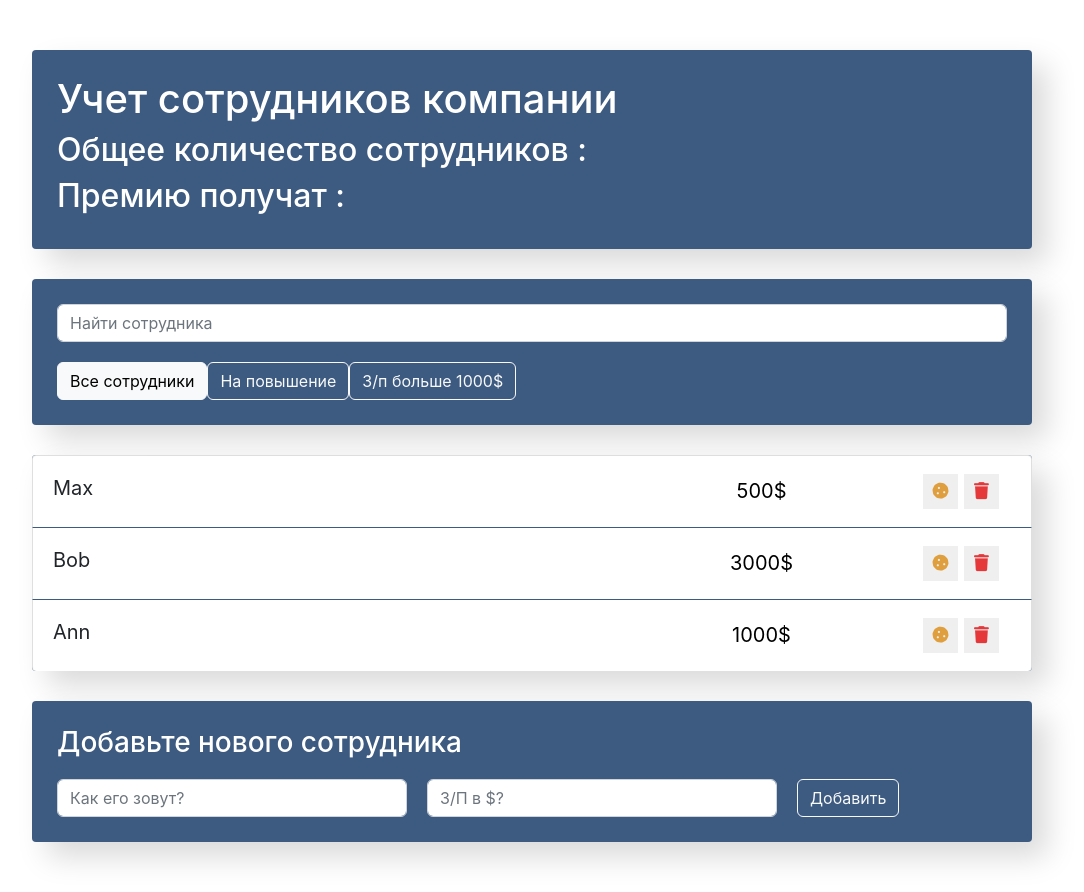
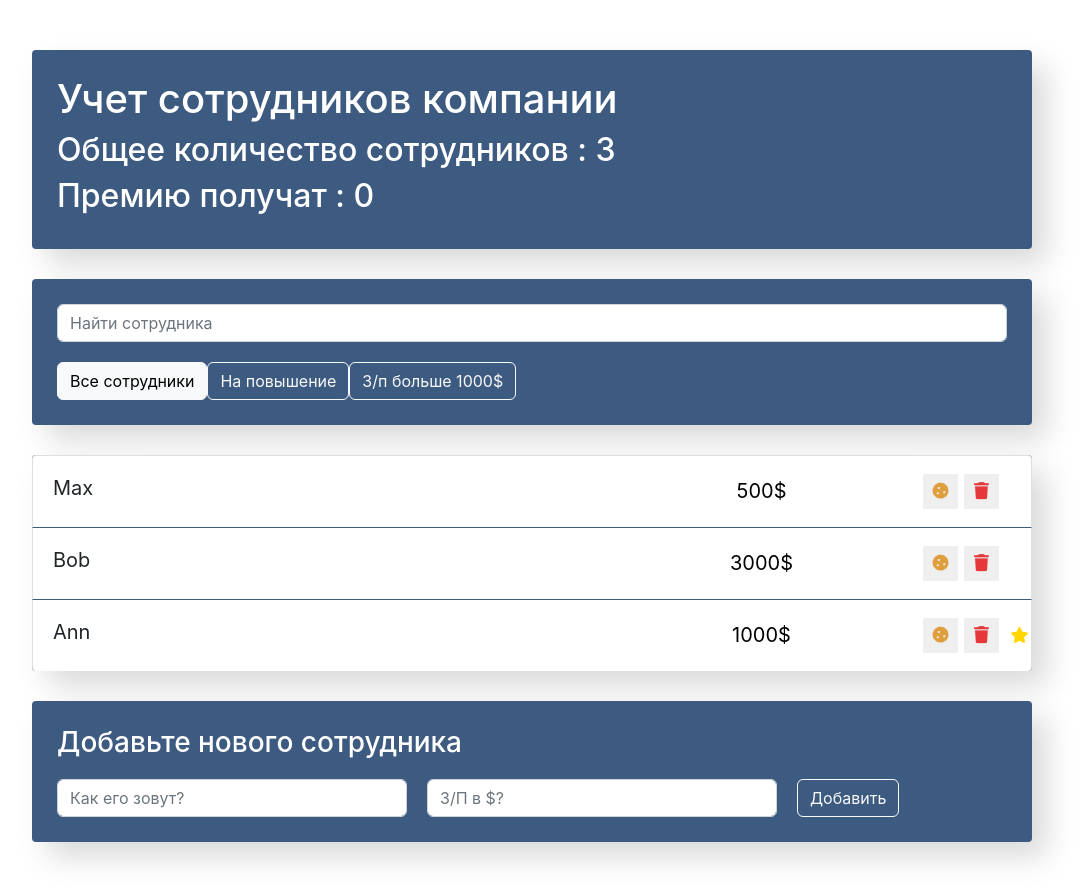
Before and after one commit to shastinmax/employees, a React (Create React App) app: page / in a window 1280 px wide. Shown: the whole page, without its empty margins (108-1192 px from the left). Built offline with nearby package versions, Linux system fonts and the light colour scheme.

Commit message:
add method onToggleProp

```diff
--- a/src/components/app-info/App-info.tsx
+++ b/src/components/app-info/App-info.tsx
@@ -1,10 +1,14 @@
 import style from './App-info.module.sass'
-export const AppInfo = ()=>{
+import {AppInfoProps} from "./types";
+
+export const AppInfo = (props: AppInfoProps) => {
+
+    const {allEmployees, allIncrease} = props
     return (
         <div className={style.appInfo}>
             <h1>Учет сотрудников компании</h1>
-            <h2>Общее количество сотрудников :</h2>
-            <h2>Премию получат :</h2>
+            <h2>Общее количество сотрудников : {allEmployees}</h2>
+            <h2>Премию получат : {allIncrease}</h2>
         </div>
     )
 }
--- /dev/null
+++ b/src/components/app-info/types.ts
@@ -0,0 +1,4 @@
+export type AppInfoProps = {
+    allEmployees: number
+    allIncrease: number
+}
--- a/src/components/app/App.tsx
+++ b/src/components/app/App.tsx
@@ -8,36 +8,70 @@ import {EmployeesAddForm} from "../employees-add-form/Employees-add-form";
 import {EmployeesItem} from "../employees-list/types";
 
 export class App extends Component<any, { data: EmployeesItem[] }> {
+    private maxId: number;
+
     constructor(props: any) {
         super(props);
         this.state = {
             data: [
-                {name: 'Max', salary: 500, id: 1},
-                {name: 'Bob', salary: 3000, id: 2},
-                {name: 'Ann', salary: 1000, id: 3},
+                {name: 'Max', salary: 500, increase: false, rise: false, id: 1},
+                {name: 'Bob', salary: 3000, increase: false, rise: false, id: 2},
+                {name: 'Ann', salary: 1000, increase: false, rise: true, id: 3},
             ]
         }
+        this.maxId = 4
     }
+
     onDeleteItem = (id: number) => {
-        this.setState(({data}) =>({
+        this.setState(({data}) => ({
             data: this.state.data.filter(item => item.id !== id)
+        }))
+    }
+
+    onAddItem = (name: string, salary: number) => {
+        const newItem = {
+            name,
+            salary: +(salary),
+            id: this.maxId++,
+            increase: true,
+            rise: false
+        }
+        this.setState(({data}) => {
+            const newArr = [...data, newItem]
+            return {
+                data: newArr
+            }
+        })
+    }
+
+    onToggleProp = (id: number, prop: string) => {
+        this.setState(({data}) => ({
+            data: this.state.data.map(item => item.id === id ? {
+                ...item,
+                // @ts-ignore
+                [prop]: !item[prop]
+            } : item)
         }))
     }
 
     render() {
         const {data} = this.state
+        const allEmployees = data.length
+        const allIncrease = data.filter(item => item.increase === true).length
 
         return (
             <div className='app'>
-                <AppInfo/>
+                <AppInfo allEmployees={allEmployees} allIncrease={allIncrease}/>
 
                 <div className='searchPanel'>
                     <SearchPanel/>
                     <AppFilter/>
                 </div>
 
-                <EmployeesList data={data} onDeleteItem={this.onDeleteItem}/>
-                <EmployeesAddForm/>
+                <EmployeesList data={data} onDeleteItem={this.onDeleteItem}
+                               onToggleProp={this.onToggleProp}
+                              />
+                <EmployeesAddForm onAddItem={this.onAddItem}/>
             </div>
         );
     }
--- a/src/components/employees-add-form/Employees-add-form.tsx
+++ b/src/components/employees-add-form/Employees-add-form.tsx
@@ -1,8 +1,8 @@
 import './Employees-add-form.css'
-import {ChangeEvent, Component} from "react";
-import {StateTypeProps} from "./types";
+import {ChangeEvent, Component, FormEvent} from "react";
+import {EmployeesTypeProps, StateTypeProps} from "./types";
 
-export class EmployeesAddForm extends Component<any, StateTypeProps> {
+export class EmployeesAddForm extends Component<EmployeesTypeProps, StateTypeProps> {
     constructor(props: any) {
         super(props);
         this.state = {
@@ -10,41 +10,54 @@ export class EmployeesAddForm extends Component<any, StateTypeProps> {
             salary: ''
         }
     }
-    onValueSalary = (e:ChangeEvent<HTMLInputElement>) =>{
+
+    onValueSalary = (e: ChangeEvent<HTMLInputElement>) => {
         this.setState({
             salary: e.target.value,
         })
     }
 
-    onValueName = (e:ChangeEvent<HTMLInputElement>) =>{
+    onValueName = (e: ChangeEvent<HTMLInputElement>) => {
         this.setState({
             name: e.target.value,
         })
     }
 
+     onAddNewItem = (e:FormEvent<HTMLFormElement>) => {
+        e.preventDefault()
+         if(this.state.name.length > 1){
+             this.props.onAddItem(this.state.name,+this.state.salary)
+             this.setState({
+                 name:'',
+                 salary:''
+             })
+         }
+    }
+
     render() {
 
-        const{name,salary} = this.state
+        const {name, salary} = this.state
+
 
         return (
             <div className="app-add-form">
                 <h3>Добавьте нового сотрудника</h3>
-                <form
+                <form onSubmit={this.onAddNewItem}
                     className="add-form d-flex">
                     <input type="text"
                            className="form-control new-post-label"
                            placeholder="Как его зовут?"
                            name='name'
                            value={name}
-                    onChange={this.onValueName}/>
+                           onChange={this.onValueName}/>
                     <input type="number"
                            className="form-control new-post-label"
                            placeholder="З/П в $?"
                            name='salary'
                            value={salary}
-                    onChange={this.onValueSalary}/>
+                           onChange={this.onValueSalary}/>
 
-                    <button type="submit"
+                    <button  type="submit"
                             className="btn btn-outline-light">Добавить
                     </button>
                 </form>
--- a/src/components/employees-list-item/Employes-list-item.tsx
+++ b/src/components/employees-list-item/Employes-list-item.tsx
@@ -1,41 +1,28 @@
 import './Employes-list-item.css'
 import {EmployeesListItemType} from "./types";
-import {Component} from "react";
 
-export class EmployeesListItem extends Component<EmployeesListItemType, { increase: boolean, isStar: boolean }> {
-    constructor(props: EmployeesListItemType) {
-        super(props);
-        this.state = {
-            increase: false,
-            isStar: false
-        }
-    }
+export const EmployeesListItem = (props: EmployeesListItemType) => {
+    const {
+        name,
+        salary,
+        onDelete,
+        onToggleProp,
+        id,
+        increase,
+        rise
+    } = props
 
-    onIncrease = () => {
-        this.setState(({increase}) => ({
-            increase: !increase
-        }))
-    }
-    onStar = () => {
-        this.setState(({isStar}) => ({
-            isStar: !isStar
-        }))
-    }
-
-    render() {
-        const {name, salary, onDelete} = this.props
-        const {increase, isStar} = this.state
 
     let increaseClass = increase ? 'increase' : ''
-        let likeClass = isStar ? 'like' : ''
+    let likeClass = rise ? 'like' : ''
     return (
         <li className={`list-group-item d-flex justify-content-between ${increaseClass} ${likeClass}`}>
-                <span onClick={this.onStar}
+                <span onClick={(e) => onToggleProp(id,e.currentTarget.getAttribute('data-toggle'))} data-toggle = 'rise'
                       className="list-group-item-label">{name}</span>
             <input type="text" className="list-group-item-input"
                    defaultValue={salary + '$'}/>
             <div className='d-flex justify-content-center align-items-center'>
-                    <button onClick={this.onIncrease} type="button"
+                <button onClick={(e) => onToggleProp(id,e.currentTarget.getAttribute('data-toggle'))} data-toggle = 'increase' type="button"
                         className="btn-cookie btn-sm ">
                     <i className="fas fa-cookie"></i>
                 </button>
@@ -49,5 +36,3 @@ export class EmployeesListItem extends Component<EmployeesListItemType, { increa
         </li>
     )
 }
-
-}
--- a/src/components/employees-list/Employees-list.tsx
+++ b/src/components/employees-list/Employees-list.tsx
@@ -4,17 +4,20 @@ import {EmployeesListType} from "./types";
 
 export const EmployeesList = (props: EmployeesListType) => {
 
-    const {data,onDeleteItem} = props
+    const {data, onDeleteItem, onToggleProp} = props
 
-    const onDelete=(id:number)=>{
+    const onDelete = (id: number) => {
         onDeleteItem(id)
     }
 
     return (
         <ul className='app-list list-group'>
 
-            {data.map(({name, salary, id}) =>
-                <EmployeesListItem key={id} name={name} salary={salary} id={id} onDelete={()=>onDelete(id)}/>)}
+            {data.map(({name, salary, id, increase,rise}) =>
+                <EmployeesListItem key={id} name={name} increase={increase} rise={rise}
+                                   salary={salary} id={id}
+                                   onDelete={() => onDelete(id)}
+                                   onToggleProp={onToggleProp}/>)}
 
         </ul>
     )
--- a/src/components/employees-list/types.ts
+++ b/src/components/employees-list/types.ts
@@ -1,12 +1,13 @@
-import {EmployeesListItemType} from "../employees-list-item/types";
-
 export type EmployeesListType = {
     data : EmployeesItem[]
     onDeleteItem:(id:number)=>void
+    onToggleProp:(id:number,prop:string)=>void
 }
 
 export type EmployeesItem={
     name : string
     salary : number
     id: number
+    increase:boolean
+    rise:boolean
 }
```
Also changed, not shown: src/components/employees-add-form/types.ts (+6 -1 lines), src/components/employees-list-item/types.ts (+6 -3 lines). Lines whose indentation alone changed are shown as unchanged.
